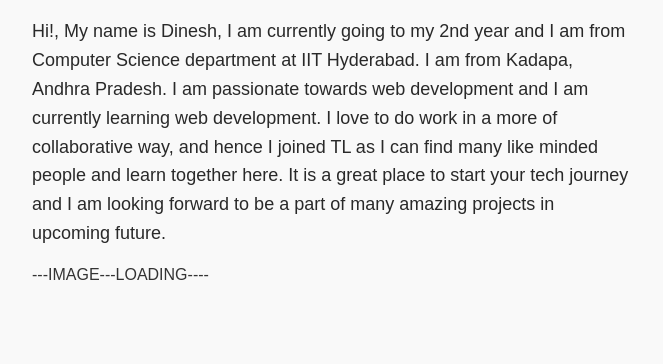
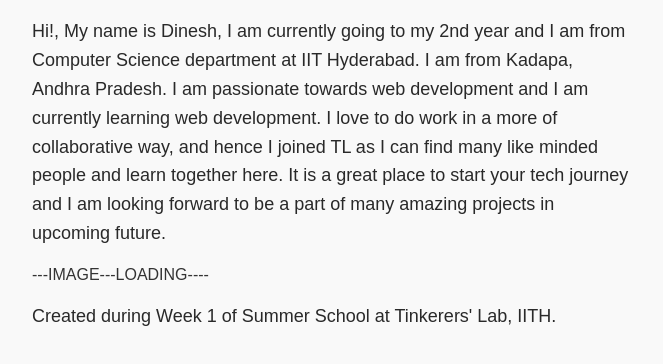
Before and after one commit to dineshtavva23/summer-school-week1, a plain HTML site: page index.html in a window 1280 px wide. Shown: the part 98-462 px from the top of the page, without its empty margins (8-671 px from the left). Drawn offline with Linux system fonts and the light colour scheme.

Commit message:
added footer section

```diff
--- a/index.html
+++ b/index.html
@@ -17,6 +17,9 @@
     <p>
         ---IMAGE---LOADING----
     </p>
+    <footer>
+        <p style="max-width: 600px; line-height: 1.6; font-size: 18px; color: #292929;">Created during Week 1 of Summer School at Tinkerers' Lab, IITH.</p>
+    </footer>
 
 </body>
 </html>
```
